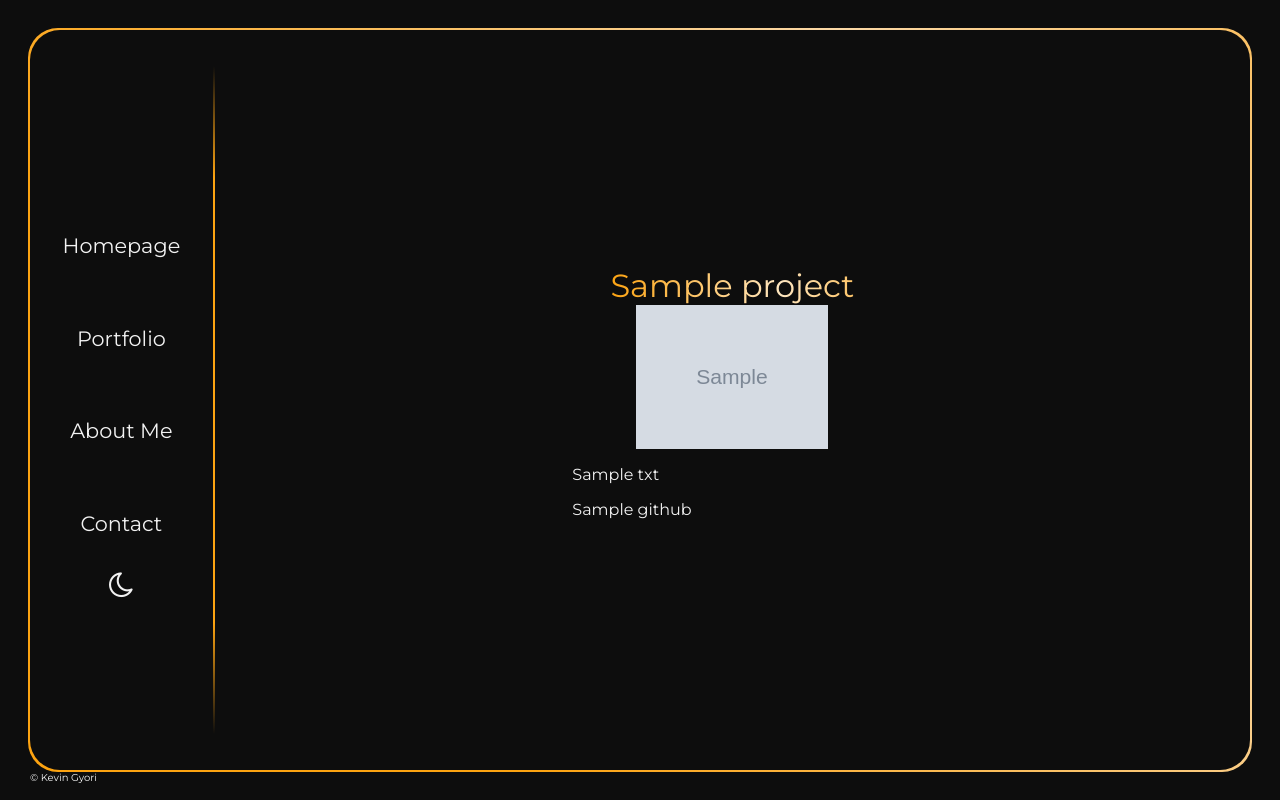
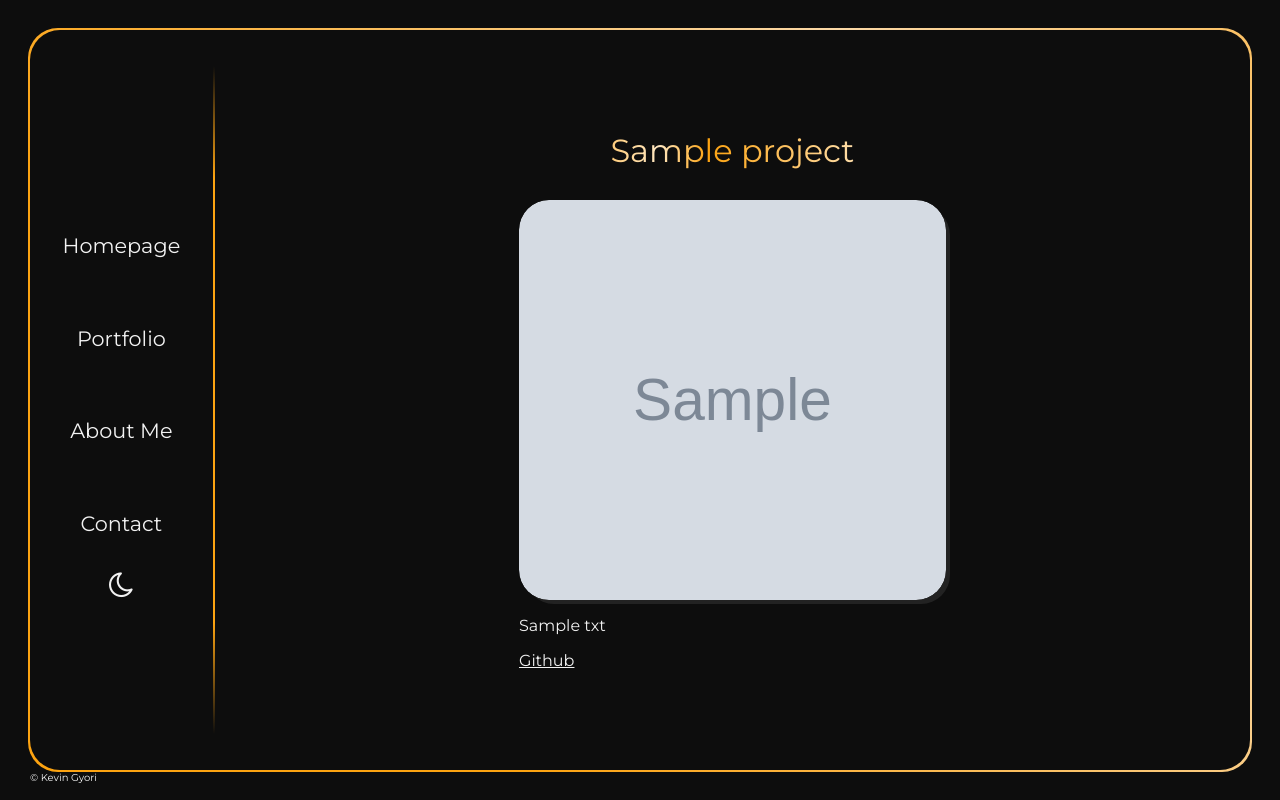
Before and after one commit to GyKevin/Portfolio-website, a PHP site: template views/project/project.view.php in a window 1280 px wide. Run offline with PHP 8.4, Linux system fonts and the light colour scheme; the template is opened without the code that fills it: most values are stand-ins (such as "Sample title", 1, 10 or a date in 2020); grey boxes marked "Sample" are stand-in pictures.

Commit message:
bio changes
also made the project page look a bit nicer

```diff
--- a/public/style/project.css
+++ b/public/style/project.css
@@ -4,17 +4,23 @@
     justify-content: center;
     align-items: center;
     overflow: auto;
+    height: 100%;
 }
 #project-img {
     width: 80%;
-    height: 30%;
+    height: 50vh;
     display: flex;
     justify-content: center;
+    overflow: hidden;
+    border-radius: 30px;
+    box-shadow: 5px 5px 0px -1px rgba(74, 74, 74, 0.36);
+    margin-top: 30px;
 }
 #project-img img {
     object-fit: cover;
-    height: auto;
-    width: 60%;
+    height: 100%;
+    width: 100%;
+    border-radius: 30px;
 }
 #project-txt {
     width: 80%;
@@ -31,3 +37,12 @@
     white-space: nowrap;
     animation: gradient 3s linear infinite;
 }
+
+@keyframes gradient {
+    from {
+        background-position: 0% center;
+    }
+    to {
+        background-position: -200% center;
+    }
+}
--- a/views/home/home.view.php
+++ b/views/home/home.view.php
@@ -15,6 +15,7 @@
 <div id="txt-container">
     <h1>Kevin Gyori</h1>
     <p id="small-txt">Software developer</p>
-    <p>Lorem ipsum dolor sit amet consectetur adipisicing elit. Vitae nesciunt sed vero quo veniam! Harum odit sapiente possimus aut suscipit modi repellat a. Placeat voluptatibus dignissimos hic suscipit totam error.</p>
+    <p>Hi! I'm Kevin. I am a software developer student that studies Windesheim. <br>
+        I specialize in fullstack web development, mainly using HTML, CSS, Javascript and PHP.</p>
 </div>
 <?php require './views/layout/footer.php' ?>
--- a/views/project/project.view.php
+++ b/views/project/project.view.php
@@ -19,7 +19,7 @@
         </div>
         <div id="project-txt">
             <p><?php echo $project['Txt']; ?></p>
-            <p><?php echo $project['Github']; ?></p>
+            <a href="<?php echo $project['Github']; ?>">Github</a>
         </div>
     </div>
 <?php require './views/layout/footer.php' ?>
```
Also changed, not shown: views/about/about.view.php (+9 -1 lines), 1 other file.
